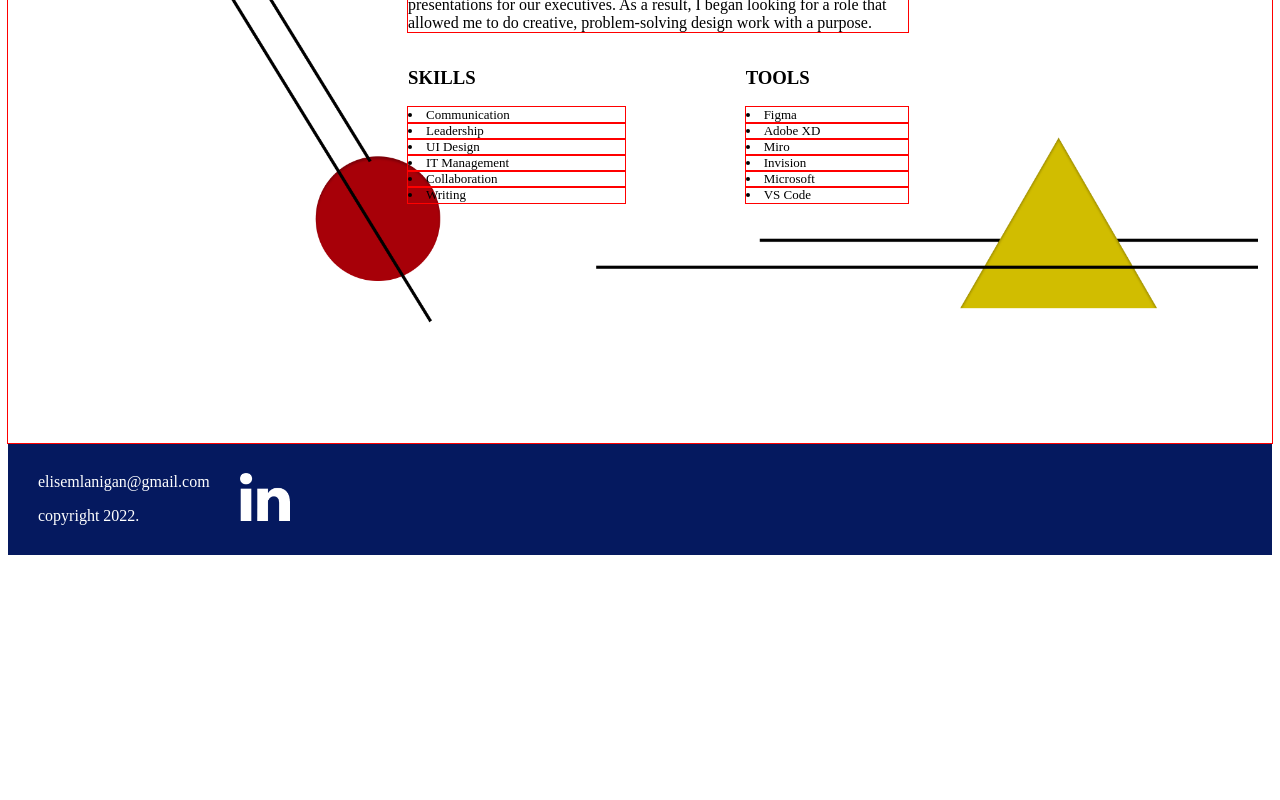
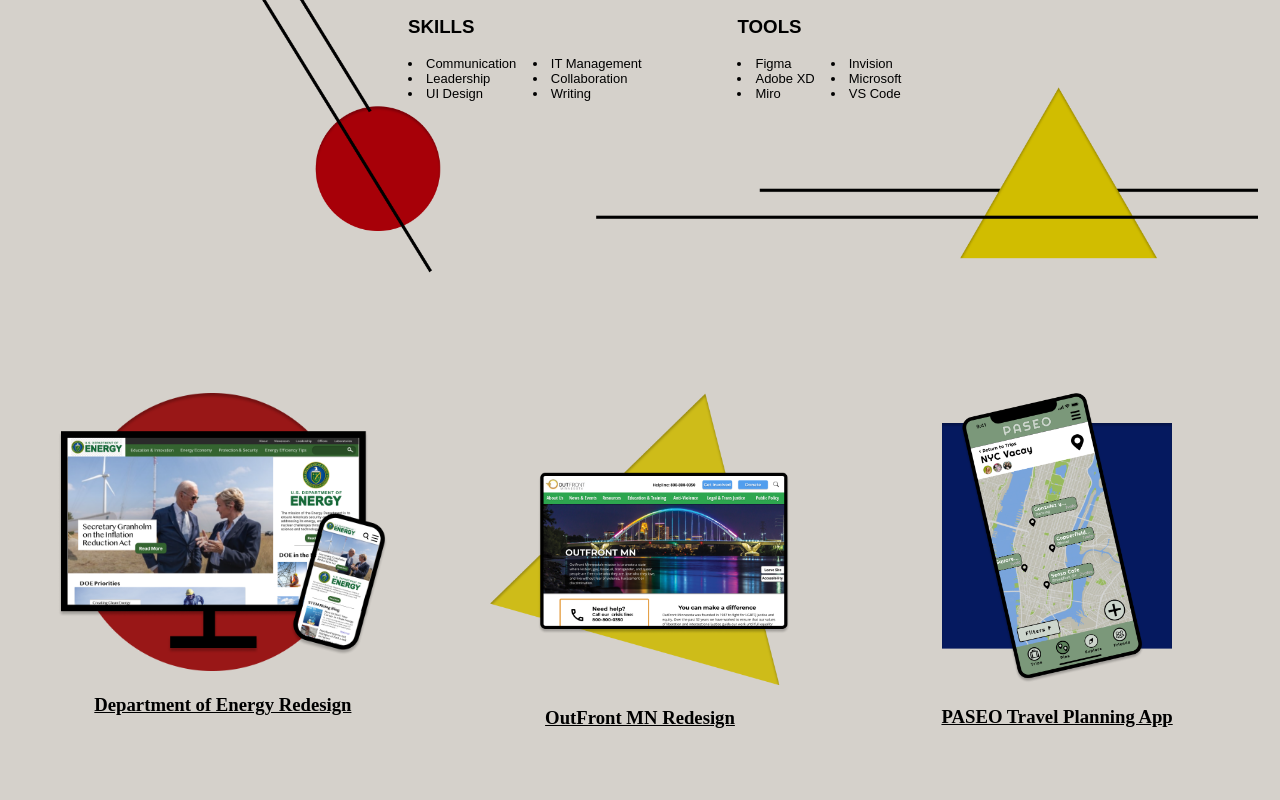
Before and after one commit to eliselan/UX_UI_HW_17, a plain HTML site: page index.html in a window 1280 px wide. Shown: the part 980-1780 px from the top of the page. Before the commit the page ends 1543 px from the top, so only its background shows below. Drawn offline with Linux system fonts and the light colour scheme; a web font is replaced by a local one.

Commit message:
module 18 updates

```diff
--- a/css/style.css
+++ b/css/style.css
@@ -1,3 +1,7 @@
+html {
+    background-color: #D5D1CB;
+}
+
 .navigation {
    background-color: #05195F;
    display: flex;
@@ -19,24 +23,22 @@
 .inline-block li {
     padding: 10px;
     font-size: 25px;
-    font-family: "Kumbh_Sans";
+    font-family: "Kumbh_Sans", sans-serif;
 }
 
-@font-face {
-    font-family: "Kumbh_Sans";
-        src: url("Kumbh_Sans/KumbhSans-VariableFont_wght.ttf")
-    }
+.body {
+    font-family: 'Kumbh_Sans', sans-serif;
+}
 
 .content {
-    min-height: 600px;
-    font-family: "Kumbh_Sans";
+    min-height: 550px;
+    font-family: "Kumbh_Sans", sans-serif;
     display: flex;
     background-image: url("../images/hero_image.png");
     background-size: 1100px;
     background-repeat: no-repeat;
     background-position-x: 150px;
     background-position-y: 50px;
-    outline: 1px solid red;
 }
 
 .p {
@@ -54,6 +56,7 @@
     align-items: center;
     padding-top: 110px;
     font-size: larger;
+    font-family: "Kumbh_Sans", sans-serif;
 }
 
 .mySkills {
@@ -62,14 +65,13 @@
     background-repeat: no-repeat;
     background-position-x: 150px;
     background-position-y: 50px;
-    outline: 1px solid red;
     min-height: 700px;
+    font-family: "Kumbh_Sans", sans-serif;
 }
 
 .mySkills h2 {
     padding-left: 400px;
-    padding-top: 170px;
-    outline: 1px solid red;
+    padding-top: 150px;
 }
 
 .flexContainer {
@@ -77,7 +79,6 @@
     justify-content: center;
     align-items: center;
     margin-left: 400px;
-    outline: 1px solid red;
 }
 
 .skills {
@@ -88,18 +89,57 @@
     float: right;
 }
 
+.skillList {
+    column-count: 2;
+}
+
 .skills li {
-    column-count: 2;
     font-size: small;
-    outline: 1px solid red;
+    max-height: 200px;
 
 }
 
+.toolList {
+    column-count: 2;
+}
+
 .tools li {
-    column-count: 2;
     font-size: small;
-    outline: 1px solid red;
     max-height: 30px;
+}
+
+.workGrid {
+    display: grid;
+    grid-template-columns: 33% 33% 33%;
+    grid-template-areas:
+        "doe outFront paseo";
+    justify-content: center;
+    padding-bottom: 100px;
+}
+
+.workGrid h3 {
+    text-decoration: underline;
+}
+
+.doe {
+    grid-area: doe;
+    text-align: center;
+    justify-self: center;
+    align-items: center;
+}
+
+.outFront {
+    grid-area: outFront;
+    justify-self: center;
+    text-align: center;
+    align-items: center;
+}
+
+.paseo {
+    grid-area: paseo;
+    text-align: center;
+    align-items: center;
+    justify-self: center;
 }
 
 .foot {
@@ -115,3 +155,13 @@
     justify-content: flex-end;
     padding: 30px
 }
+
+@media only screen and (max-width: 600) {
+    .workGrid {
+        grid-template-columns: 100%;
+        grid-template-areas:
+            "doe"
+            "outFront"
+            "paseo";
+    }
+}
--- a/index.html
+++ b/index.html
@@ -2,6 +2,10 @@
 <html>
     <head>
         <link href="css/style.css" rel="stylesheet" type="text/css">
+        <link rel="preconnect" href="https://fonts.gstatic.com" crossorigin>
+        <link href="https://fonts.googleapis.com/css2?family=Kumbh+Sans&display=swap" rel="stylesheet">
+        <link rel="preconnect" href="https://fonts.googleapis.com">
+        <link href="https://fonts.googleapis.com/css2?family=Kumbh+Sans:wght@400;700&display=swap" rel="stylesheet">
         <title></title>
         </head>
         <body>
@@ -15,6 +19,7 @@
                     <li>Resume</li>
                 </nav>
                 </header>
+            <!--  My UX Skills section coded using CSS flex -->
             <heroImg>
                 <div class="content">
                     <div class="herotext">
@@ -32,6 +37,7 @@
                 <p>My favorite parts of being an IT project manager were designing better task-tracking Excels for the team, better tip sheets for the end users, and better presentations for our executives. As a result, I began looking for a role that allowed me to do creative, problem-solving design work with a purpose.</p>
                 <div class="skills">
                 <h3>SKILLS</h3>
+                    <div class="skillList">
                     <li>Communication</li>
                     <li>Leadership</li>
                     <li>UI Design</li>
@@ -39,17 +45,36 @@
                     <li>Collaboration</li>
                     <li>Writing</li>
                     </div>
+                    </div>
                 <div class="tools">
                 <h3>TOOLS</h3>
+                    <div class="toolList">
                     <li>Figma</li>
                     <li>Adobe XD</li>
                     <li>Miro</li>
                     <li>Invision</li>
                     <li>Microsoft</li>
                     <li>VS Code</li>
+                    </div>
                 </div>
                 </div>
                 </section>
+
+            <!--My Work Section Constructed Using CSS Grid-->
+            <div class="workGrid">
+                <div class="doe">
+                    <img src="/images/doe.png" width="330px">
+                    <h3>Department of Energy Redesign</h3>
+                    </div>
+                <div class="outFront">
+                    <img src="/images/outFront.png" width="300px">
+                    <h3>OutFront MN Redesign</h3>
+                    </div>
+                <div class="paseo">
+                    <img src="/images/paseo.png" width="230px">
+                    <h3>PASEO Travel Planning App</h3>
+                </div>
+            </div>
             <footer class="foot">
                 <div class="copyright">
                     <p>elisemlanigan@gmail.com</p>
```
Also changed, not shown: images/Polygon 3.png (added), images/doe.png (added), images/outFront.png (added), images/paseo.png (added), 2 other files.
